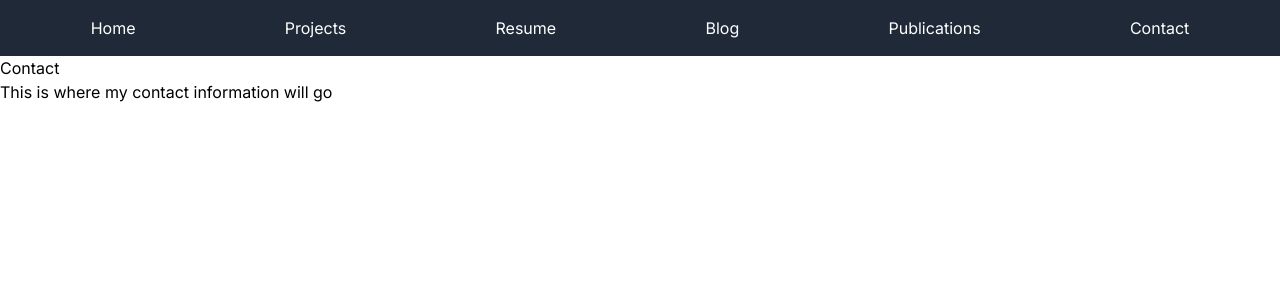
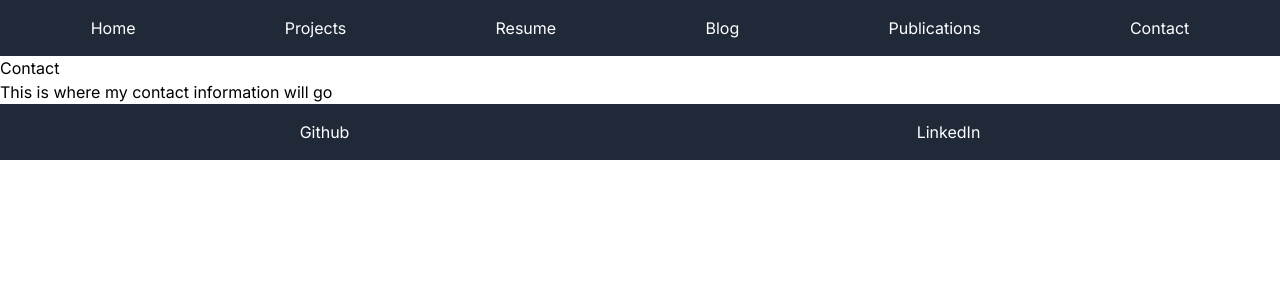
Before and after one commit to elsong86/portfolio, a Next.js app: page /contact in a window 1280 px wide. Shown: the top 300 px of the page. Built offline with nearby package versions, Linux system fonts and the light colour scheme.

Commit message:
added stylelint configs

```diff
--- a/package.json
+++ b/package.json
@@ -6,7 +6,8 @@
     "dev": "next dev",
     "build": "next build",
     "start": "next start",
-    "lint": "next lint"
+    "lint": "next lint",
+    "lint:css": "stylelint '**/*.css'"
   },
   "dependencies": {
     "autoprefixer": "^10.4.19",
@@ -21,6 +22,9 @@
     "eslint": "^8",
     "eslint-config-next": "14.2.5",
     "postcss": "^8.4.40",
+    "stylelint": "^16.7.0",
+    "stylelint-config-standard": "^36.0.1",
+    "stylelint-config-tailwindcss": "^0.0.7",
     "tailwindcss": "^3.4.7",
     "typescript": "^5"
   }
--- a/src/app/components/footer.tsx
+++ b/src/app/components/footer.tsx
@@ -2,8 +2,23 @@ import React from 'react';
 import Link from 'next/link';
 
 const Footer: React.FC = () => {
+    const links = [
+        { path: 'https://github.com/elsong86', text: 'Github' },
+        { path: 'https://www.linkedin.com/in/ellissong', text: 'LinkedIn'}
+    ]
+
     return (
-
+        <footer className="bg-gray-800 text-white p-4">
+        <nav className="flex justify-around">
+          {links.map((link, index) => (
+            <div key={index}>
+              <Link key={index} href={link.path} className="hover:underline">
+                  {link.text}
+              </Link>
+            </div>
+          ))}
+        </nav>
+      </footer>
     )
 }
 
--- a/src/app/layout.tsx
+++ b/src/app/layout.tsx
@@ -2,6 +2,7 @@ import type { Metadata } from "next";
 import { Inter } from "next/font/google";
 import './globals.css';
 import Header from "./components/header";
+import Footer from "./components/footer";
 
 
 const inter = Inter({ subsets: ["latin"] });
@@ -21,6 +22,7 @@ export default function RootLayout({
       <body className={inter.className}>
         <Header />
         {children}
+        <Footer />
       </body>
     </html>
   );
```
Also changed, not shown: .eslintrc.json, .stylelintrc.json (added), 1 other file (tests, documents, lock files or other folders).
